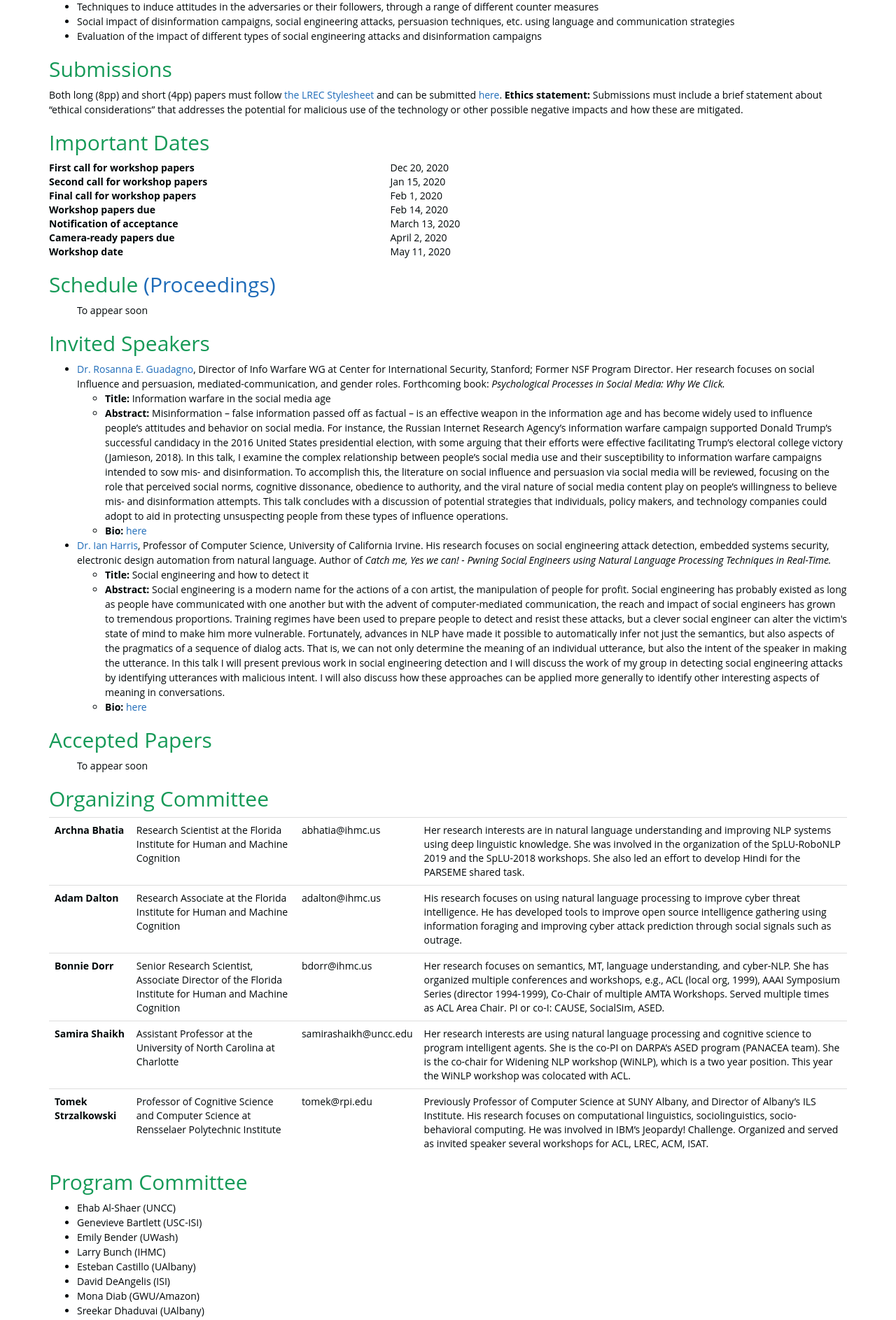
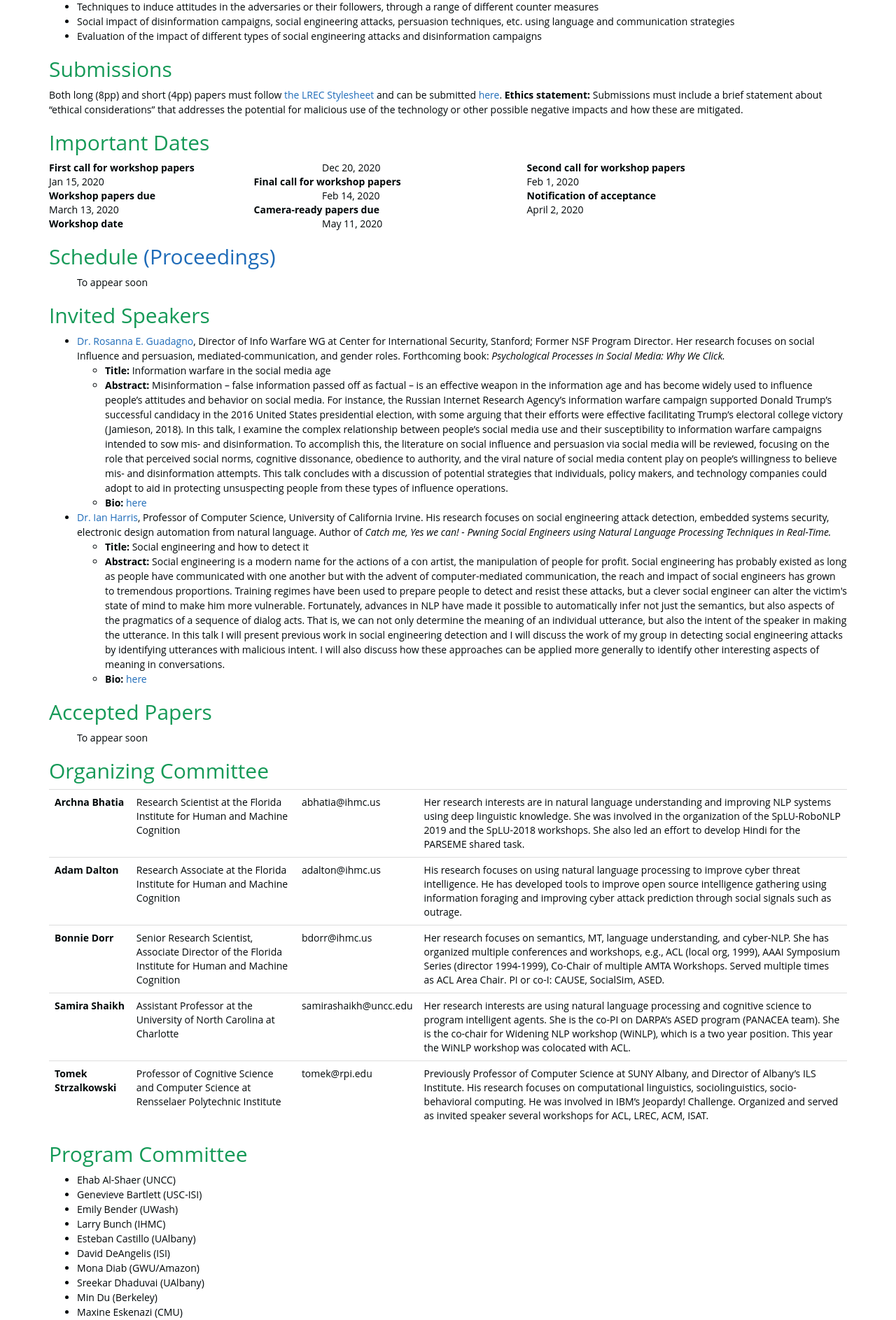
Before and after one commit to social-threats/social-threats.github.io, a Jekyll site: the page built from index.html, in a window 1280 px wide. Shown: the part 1232-3119 px from the top of the page at 70% size. Built offline with Jekyll 4.4.1, drawn with Linux system fonts in a browser that asks for light colours; nearby versions of some CDN libraries.

Commit message:
improving appearance of dates

```diff
--- a/_includes/_STOC_2020/important_dates.html
+++ b/_includes/_STOC_2020/important_dates.html
@@ -3,18 +3,18 @@
 <h2>Important Dates</h2>
 
 <dl class="row">
-    <dt class="col-sm-5">First call for workshop papers</dt>
+    <dt class="col-sm-4">First call for workshop papers</dt>
     <dd class="col-sm-3">Dec 20, 2020</dd>
-    <dt class="col-sm-5">Second call for workshop papers</dt>
+    <dt class="col-sm-4">Second call for workshop papers</dt>
     <dd class="col-sm-3">Jan 15, 2020</dd>
-    <dt class="col-sm-5">Final call for workshop papers</dt>
+    <dt class="col-sm-4">Final call for workshop papers</dt>
     <dd class="col-sm-3">Feb 1, 2020</dd>
-    <dt class="col-sm-5">Workshop papers due</dt>
+    <dt class="col-sm-4">Workshop papers due</dt>
     <dd class="col-sm-3">Feb 14, 2020</dd>
-    <dt class="col-sm-5">Notification of acceptance</dt>
+    <dt class="col-sm-4">Notification of acceptance</dt>
     <dd class="col-sm-3">March 13, 2020</dd>
-    <dt class="col-sm-5">Camera-ready papers due</dt>
+    <dt class="col-sm-4">Camera-ready papers due</dt>
     <dd class="col-sm-3">April 2, 2020</dd>
-    <dt class="col-sm-5">Workshop date</dt>
+    <dt class="col-sm-4">Workshop date</dt>
     <dd class="col-sm-3">May 11, 2020</dd>
 </dl>
```
